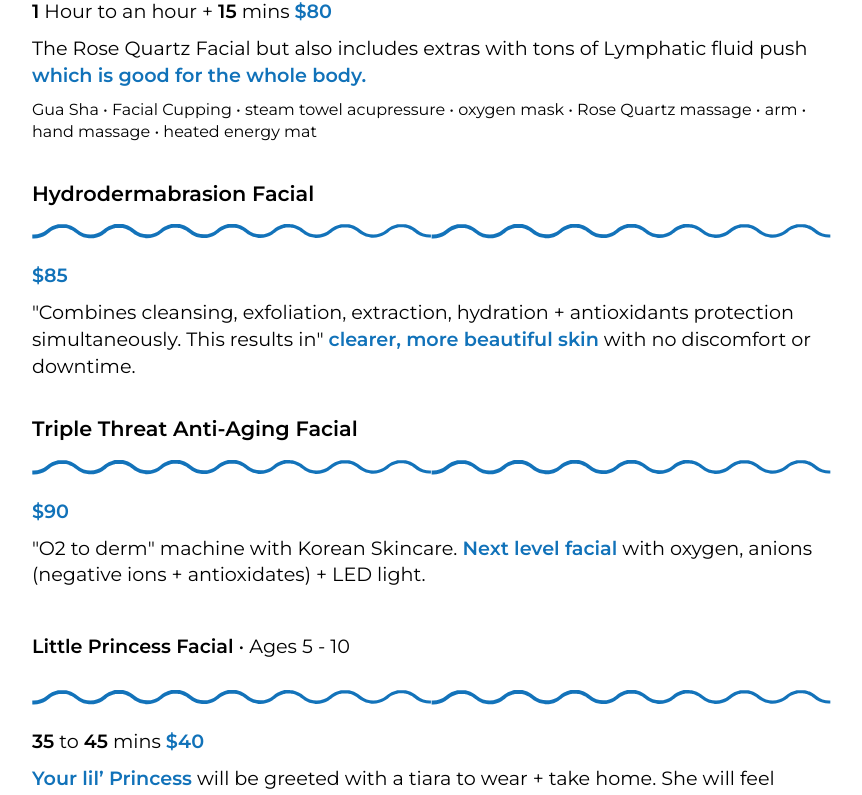
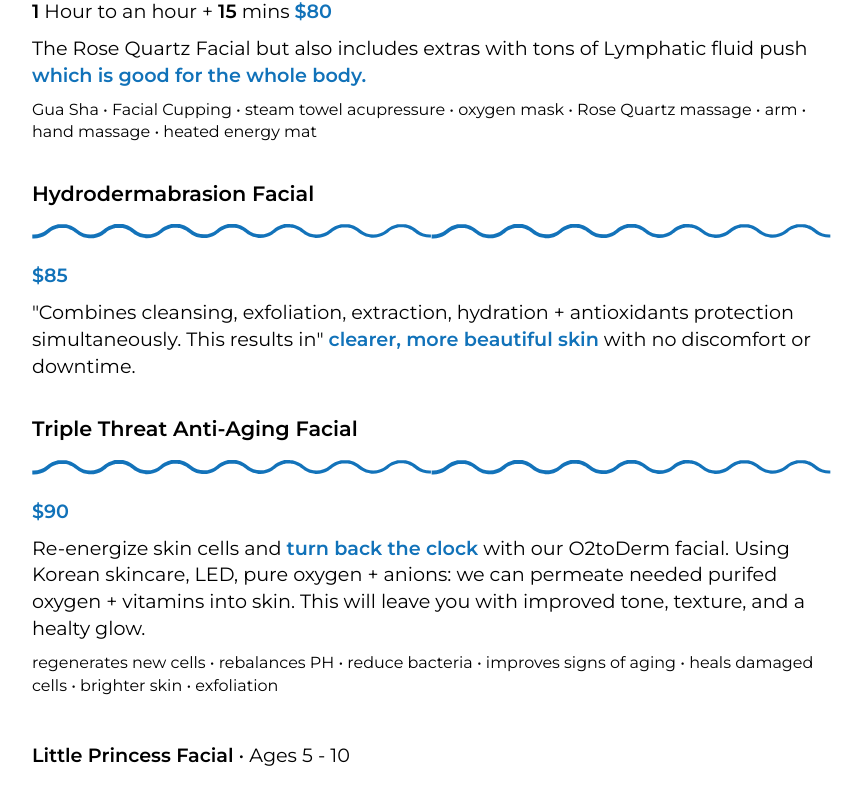
Before and after one commit to gabester78/Get-Salty-Studio, a React (Create React App) app in the folder gs-studio/: page /services in a window 1280 px wide. Shown: the part 3581-4376 px from the top of the page, without its empty margins (208-1070 px from the left). Built offline with nearby package versions, Linux system fonts and the light colour scheme.

Commit message:
Threat changes.

```diff
--- a/gs-studio/src/components/services.js
+++ b/gs-studio/src/components/services.js
@@ -96,7 +96,7 @@ const Services = () => {
             <span className="blue_text">$125</span>
           </p>
           <p>
-            Laser Lipo, <span className="blue_text">Laser Cavitation,</span> +
+            Laser Lipo, <span className="blue_text">Laser Cavitation,</span> or
             Skin Tightening
           </p>
         </article>
@@ -314,9 +314,12 @@ const Services = () => {
             <span className="blue_text">$90</span>
           </p>
           <p>
-            "O2 to derm" machine with Korean Skincare.{" "}
-            <span className="blue_text">Next level facial</span> with
-            oxygen, anions (negative ions + antioxidates) + LED light.
+            Re-energize skin cells and <span className="blue_text">turn back the clock</span> with our O2toDerm facial.
+            Using Korean skincare, LED, pure oxygen + anions: we can permeate needed purifed oxygen + vitamins into skin.
+            This will leave you with improved tone, texture, and a healty glow.
+          </p>
+          <p className="tags">
+            regenerates new cells • rebalances PH • reduce bacteria • improves signs of aging • heals damaged cells • brighter skin • <span id="fitness_anchor">exfoliation</span>
           </p>
         </article>
         <article>
@@ -504,12 +507,12 @@ const Services = () => {
             alt="wavy teal line graphic"
           />
           <p>
-            <span className="blue_text">$60</span>
+          <span className="bold_text">45</span> mins{" "}<span className="blue_text">$60</span>
           </p>
           <p>
-            <span className="blue_text">
-              Exfoliation
-            </span>{" "}, oxygen, anions, light therapy using Korean Skincare.
+            Triple threat in a pinch! Using O2toDerm, Korean skincare, LED pure oxygen + anions:
+            we can permeate needed purified oxygen + vitamins into your skin. This will leave you
+            with improved tone, texture, and <span className="blue_text">a healthy glow</span> in a time crunch.
           </p>
         </article>
         <article>
@@ -648,7 +651,7 @@ const Services = () => {
             src={teal_border}
             alt="wavy teal line graphic"
           />
-        </article>infared
+        </article>
 
         <div className="card_container">
           <article className="cards">
```
